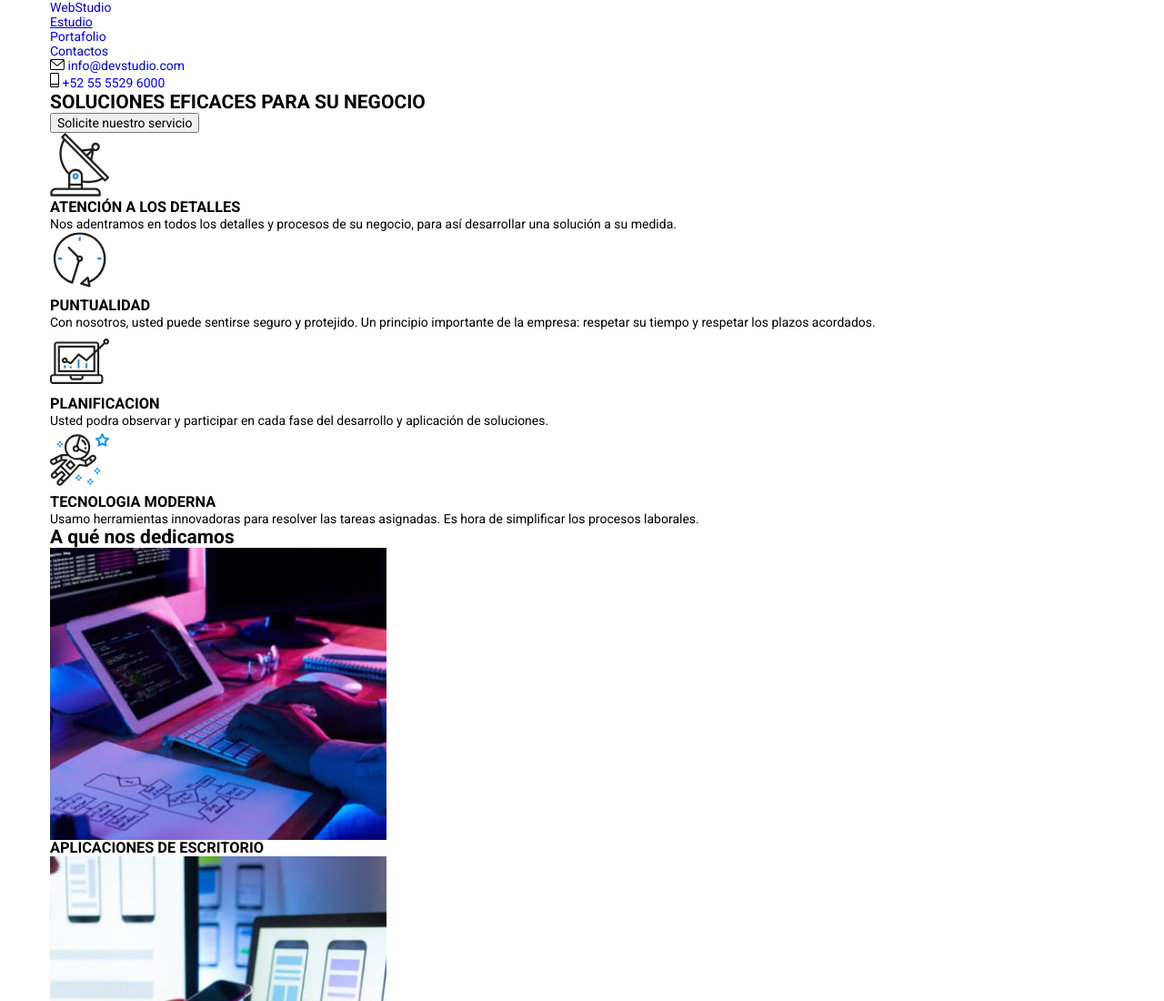
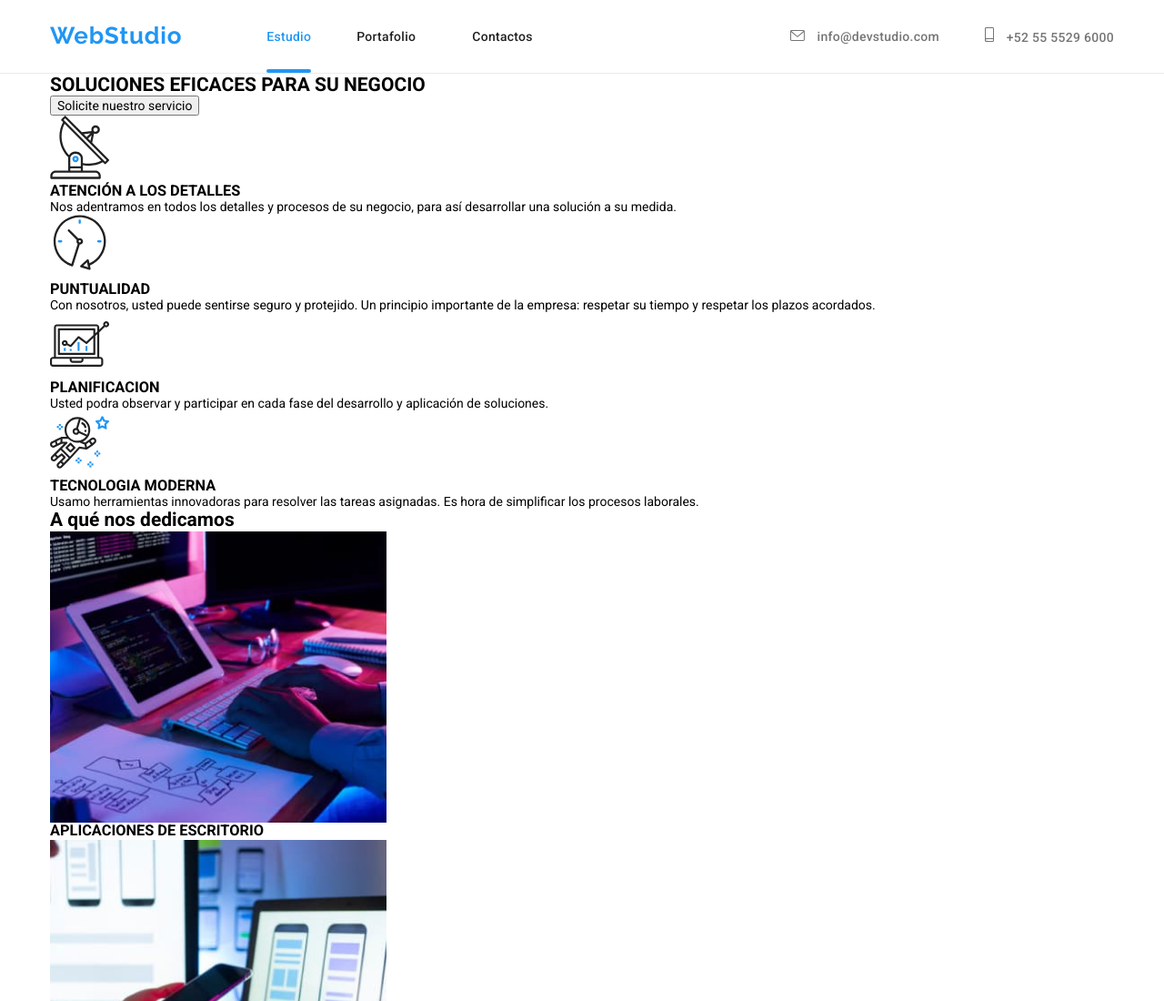
Before and after one commit to JuanMontene/goit-markup-hw-07, a plain HTML site: page index.html in a window 1280 px wide. Shown: the top 1100 px of the page at 91% size. Drawn offline with nearby package versions, Linux system fonts and the light colour scheme.

Commit message:
Final header con sas
Se finaliza header con sas

```diff
--- a/css/styles.css
+++ b/css/styles.css
@@ -71,11 +71,11 @@ p {
 .header {
   display: flex;
   border-bottom: 1px solid var(--color--header--border);
-}
+} /* ya lo puse */
 
 .container__header {
   display: flex;
-}
+} /* ya lo puse */
 
 .header__logo {
   font-family: 'Raleway';
@@ -87,35 +87,35 @@ p {
   padding-top: 24px;
   padding-bottom: 25px;
   margin-right: 93px;
-}
+} /* ya lo puse */
 
 .main-nav {
   display: flex;
   align-items: center;
-}
+} /* ya lo puse */
 
 .main-nav__list {
   display: flex;
   align-items: center;
-}
+} /* ya lo puse */
 
 .main-nav__list2 {
   display: flex;
   margin-left: auto;
   align-items: center;
-}
+} /* ya lo puse */
 
 .main-nav__item:first-child {
   margin-right: 50px;
-}
+} /* ya lo puse */
 
 .main-nav__item {
   margin-right: 62px;
-}
+} /* ya lo puse */
 
 .main-nav__item:last-child {
   margin-right: 0;
-}
+} /* ya lo puse */
 
 .main-nav__link {
   text-decoration: none;
@@ -126,11 +126,11 @@ p {
   padding: 32px 0;
   transition: color 250ms cubic-bezier(0.4, 0, 0.2, 1);
   position: relative;
-}
+} /* ya lo puse */
 
 .main-nav__link--selected {
-  color: #2196f3;
-}
+  color: var(--blue-color);
+} /* ya lo puse */
 
 .main-nav__link--selected::after {
   content: '';
@@ -141,20 +141,20 @@ p {
   height: 4px;
   background-color: var(--blue-color);
   border-radius: 2px;
-}
+} /* ya lo puse */
 
 .main-nav__link:hover,
 .main-nav__link:focus {
   color: var(--blue-color);
-}
+} /* ya lo puse como &:hover */
 
 .main-nav__link:active {
   color: var(--blue-color);
-}
+} /* ya lo puse como &:active */
 
 .main-nav__item2:first-child {
   margin-right: 50px;
-}
+} /* ya lo puse */
 
 .main-nav__mail {
   font-weight: 500;
@@ -163,13 +163,13 @@ p {
   color: var(--color--gray--757575);
   padding: 32px 0;
   transition: color 250ms cubic-bezier(0.4, 0, 0.2, 1);
-}
+} /* ya lo puse */
 
 .main-nav__icon {
   fill: var(--color--gray--757575);
   margin-right: 10px;
   transition: fill 250ms cubic-bezier(0.4, 0, 0.2, 1);
-}
+} /* Ya lo puse */
 
 .main-nav__tel {
   font-weight: 500;
@@ -178,27 +178,27 @@ p {
   color: var(--color--gray--757575);
   padding: 32px 0;
   transition: color 250ms cubic-bezier(0.4, 0, 0.2, 1);
-}
+} /* ya lo puse */
 
 .main-nav__mail:hover,
 .main-nav__mail:focus {
   color: var(--blue-color);
-}
+} /* ya lo puse como &:hover linea 99 */
 
 .main-nav__mail:hover .main-nav__icon,
 .main-nav__mail:focus .main-nav__icon {
   fill: var(--blue-color);
-}
+} /* Ya lo puse como & linea 104*/
 
 .main-nav__tel:hover,
 .main-nav__tel:focus {
   color: var(--blue-color);
-}
+} /* ya lo puse como & linea 119 */
 
 .main-nav__tel:hover .main-nav__icon,
 .main-nav__tel:focus .main-nav__icon {
   fill: var(--blue-color);
-}
+} /* ya lo puse con& linea 129 */
 
 /* STYLES OF BANNER SECTION */
 
--- a/sass/layout/_header.scss
+++ b/sass/layout/_header.scss
@@ -0,0 +1,131 @@
+.header {
+  display: flex;
+  border-bottom: 1px solid var(--color--header--border);
+}
+
+.container__header {
+  display: flex;
+}
+
+.header__logo {
+  font-family: 'Raleway';
+  font-weight: 700;
+  font-size: 26px;
+  line-height: 1.2;
+  letter-spacing: 0.03em;
+  color: var(--blue-color);
+  padding-top: 24px;
+  padding-bottom: 25px;
+  margin-right: 93px;
+}
+
+.main-nav {
+  display: flex;
+  align-items: center;
+}
+
+.main-nav__list {
+  display: flex;
+  align-items: center;
+}
+
+.main-nav__list2 {
+  display: flex;
+  margin-left: auto;
+  align-items: center;
+}
+
+.main-nav__item:first-child {
+  margin-right: 50px;
+}
+
+.main-nav__item {
+  margin-right: 62px;
+}
+
+.main-nav__item:last-child {
+  margin-right: 0;
+}
+
+.main-nav__link {
+  text-decoration: none;
+  font-weight: 500;
+  line-height: 1.14;
+  letter-spacing: 0.02em;
+  color: var(--color--212121--);
+  padding: 32px 0;
+  transition: color 250ms cubic-bezier(0.4, 0, 0.2, 1);
+  position: relative;
+
+  &:hover,
+  &:focus {
+    color: var(--blue-color);
+  }
+
+  &:active {
+    color: var(--blue-color);
+  }
+}
+
+.main-nav__link--selected {
+  color: var(--blue-color);
+}
+
+.main-nav__link--selected::after {
+  content: '';
+  position: absolute;
+  bottom: 0;
+  left: 0;
+  width: 100%;
+  height: 4px;
+  background-color: var(--blue-color);
+  border-radius: 2px;
+}
+
+.main-nav__item2:first-child {
+  margin-right: 50px;
+}
+
+.main-nav__mail {
+  font-weight: 500;
+  line-height: 1.14;
+  letter-spacing: 0.02em;
+  color: var(--color--gray--757575);
+  padding: 32px 0;
+  transition: color 250ms cubic-bezier(0.4, 0, 0.2, 1);
+
+  &:hover,
+  &:focus {
+    color: var(--blue-color);
+  }
+
+  &:hover .main-nav__icon,
+  &:focus .main-nav__icon {
+    fill: var(--blue-color);
+  }
+}
+
+.main-nav__icon {
+  fill: var(--color--gray--757575);
+  margin-right: 10px;
+  transition: fill 250ms cubic-bezier(0.4, 0, 0.2, 1);
+}
+
+.main-nav__tel {
+  font-weight: 500;
+  line-height: 1.14;
+  letter-spacing: 0.02em;
+  color: var(--color--gray--757575);
+  padding: 32px 0;
+  transition: color 250ms cubic-bezier(0.4, 0, 0.2, 1);
+
+  &:hover,
+  &:focus {
+    color: var(--blue-color);
+  }
+
+  &:hover .main-nav__icon,
+  &:focus .main-nav__icon {
+    fill: var(--blue-color);
+  }
+}
```
Also changed, not shown: css/main.css, css/main.min.css, 2 other files.
